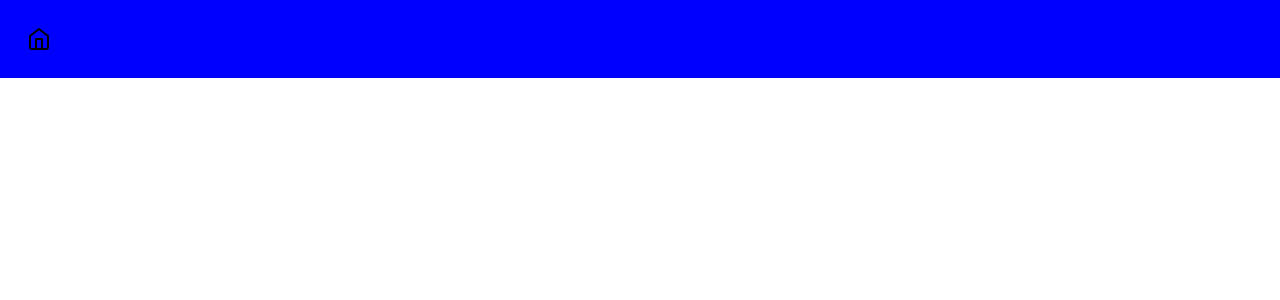
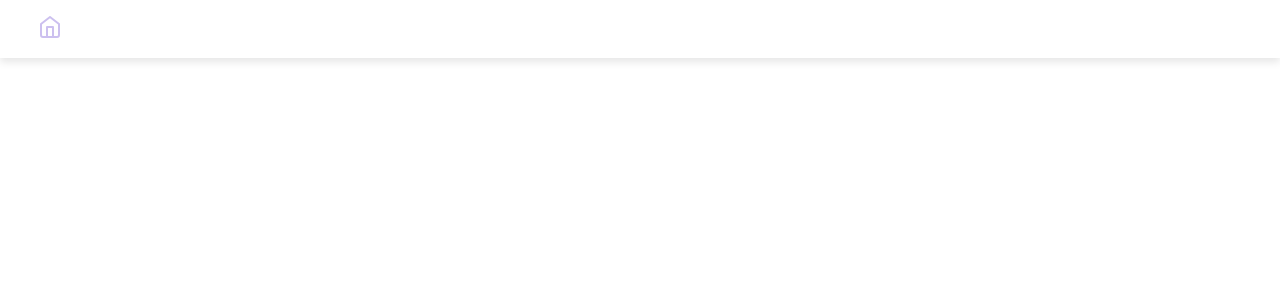
Before and after one commit to klarabratteby/VacayCalendar, a Next.js app: page / in a window 1280 px wide. Shown: the top 300 px of the page. Built offline with nearby package versions, Linux system fonts and the light colour scheme.

Commit message:
Added home-button to navbar

```diff
--- a/package.json
+++ b/package.json
@@ -13,7 +13,8 @@
     "next": "14.1.4",
     "react": "^18",
     "react-dom": "^18",
-    "react-feather": "^2.0.10"
+    "react-feather": "^2.0.10",
+    "react-icons": "^5.1.0"
   },
   "devDependencies": {
     "@types/node": "^20",
--- a/src/components/layout/navbar/navbar.module.css
+++ b/src/components/layout/navbar/navbar.module.css
@@ -2,12 +2,18 @@
   display: flex;
   flex-direction:column;
   width: 100%;
+  box-shadow: 0 0.25rem 0.5rem rgba(0, 0, 0, 0.1);
 }
 
 .navbarContent {
   display:flex;
   width:100%;
   flex-direction:row;
-  background-color: blue;
-  padding: 1.7rem;
+  padding: 0.9rem 2.0rem 0.9rem 2.0rem;
 }
+
+.iconButton {
+  background-color:transparent;
+  border: none;
+  color:rgb(204, 192, 239);
+}
--- a/src/components/layout/navbar/navbar.tsx
+++ b/src/components/layout/navbar/navbar.tsx
@@ -1,12 +1,14 @@
 import React, {} from "react"
 import styles from "./navbar.module.css"
-import {Home,} from "react-feather"
+import { Home } from "react-feather";
 
 export default function Navbar() {
   return(
     <nav className={styles.navbarContainer}>
       <div className={styles.navbarContent}>
+        <button className={styles.iconButton}>
         <Home />
+        </button>
       </div>
     </nav>
   );
```
Also changed, not shown: 1 other file (tests, documents, lock files or other folders).
